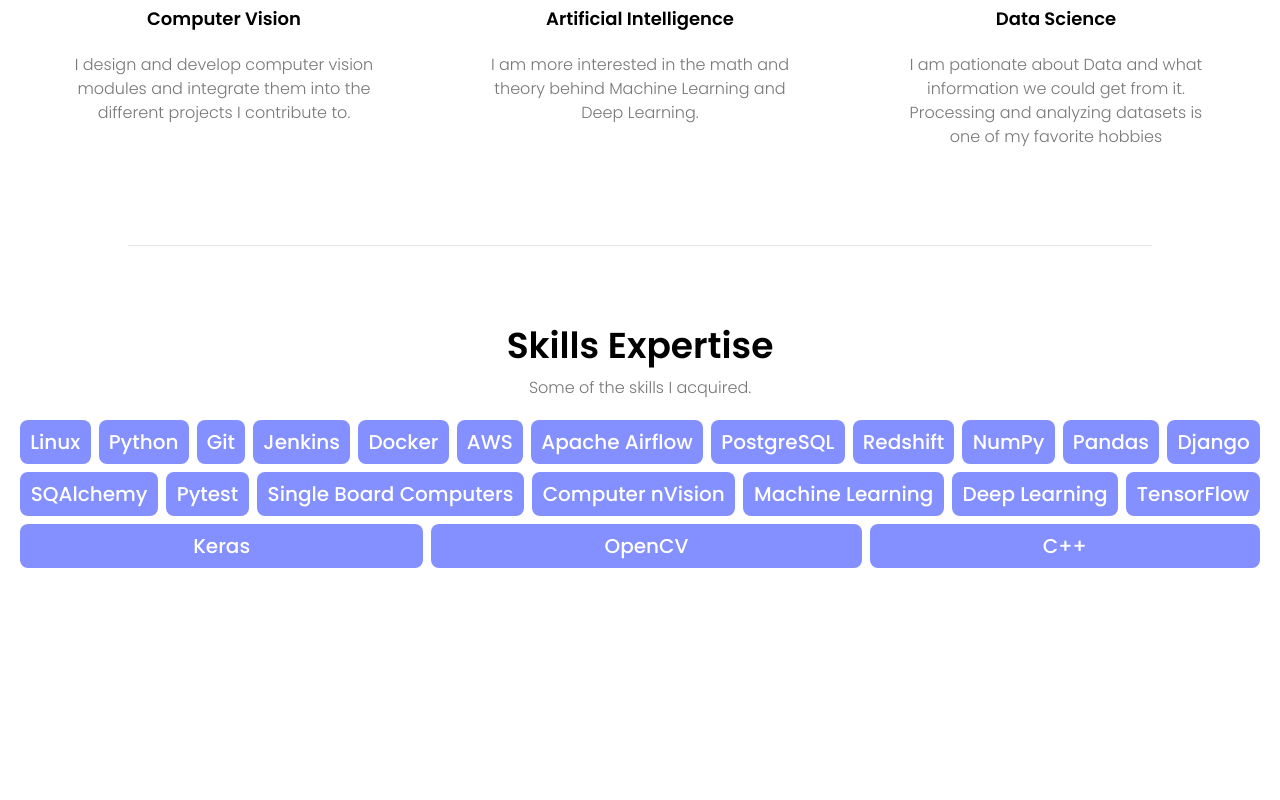
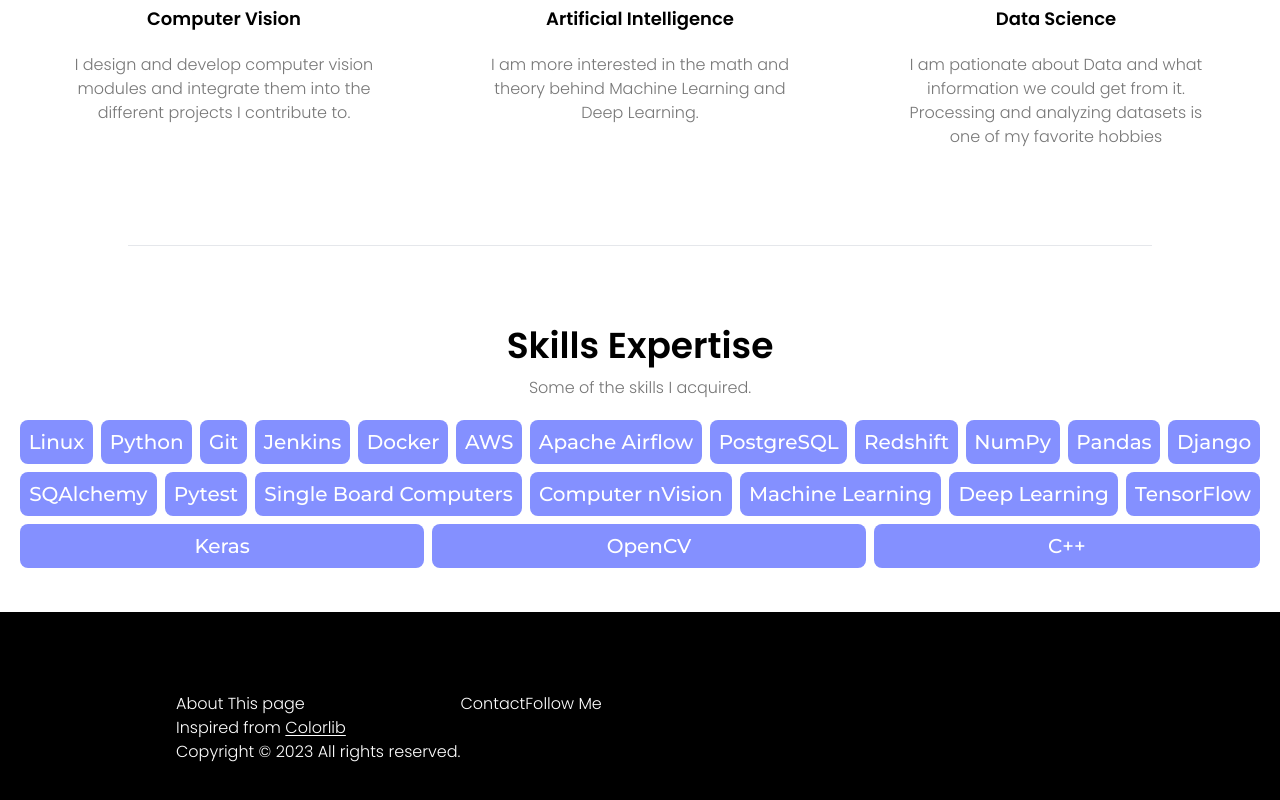
Before and after one commit to maky-hnou/portfolio-front, a Next.js app: page / in a window 1280 px wide. Shown: the part 1546-2346 px from the top of the page. Before the commit the page ends 2158 px from the top, so only its background shows below. Built offline with nearby package versions, Linux system fonts and the light colour scheme.

Commit message:
add footer

```diff
--- /dev/null
+++ b/src/components/Footer.js
@@ -0,0 +1,29 @@
+import React from "react";
+import Link from "next/link";
+
+export default function Footer() {
+  return (
+    <footer className="bg-black p-20 box-border">
+      <div className="max-w-[960px] w-full flex flex-wrap border-box mx-auto px-4 text-white text-base font-light">
+        <div>
+          <h4>About This page</h4>
+          <p>
+            Inspired from{" "}
+            <Link
+              href="https://colorlib.com"
+              target="_blank"
+              className="underline underline-offset-2 decoration-1"
+            >
+              Colorlib
+            </Link>
+          </p>
+          <p>
+            Copyright &copy; {new Date().getFullYear()} All rights reserved.
+          </p>
+        </div>
+        <div>Contact</div>
+        <div>Follow Me</div>
+      </div>
+    </footer>
+  );
+}
--- a/src/pages/_app.js
+++ b/src/pages/_app.js
@@ -2,6 +2,7 @@ import Head from "next/head";
 import "../styles/global.css";
 import { Poppins, Montserrat } from "next/font/google";
 import NavBar from "../components/NavBar";
+import Footer from "../components/Footer";
 
 
 const poppins = Poppins({
@@ -26,6 +27,7 @@ export default function App({ Component, pageProps }) {
       <main className={`${poppins.variable} font-poppins ${montserrat.variable} font-montserrat`}>
         <NavBar />
         <Component {...pageProps} />
+        <Footer />
       </main>
     </>
   );
--- a/tailwind.config.js
+++ b/tailwind.config.js
@@ -8,6 +8,7 @@ module.exports = {
     extend: {
       fontFamily: {
         poppins: ["var(--font-poppins)"],
+        montserrat: ["var(--font-montserrat)"],
       },
       colors: {
         dark: "#1b1b1b",
@@ -24,8 +25,8 @@ module.exports = {
         "1/4": "25%",
         "1/2": "50%",
         "3/4": "75%",
-        "4/12": "33.33333%"
-      }
+        "4/12": "33.33333%",
+      },
     },
     borderWidth: {
       1: "1px",
```
